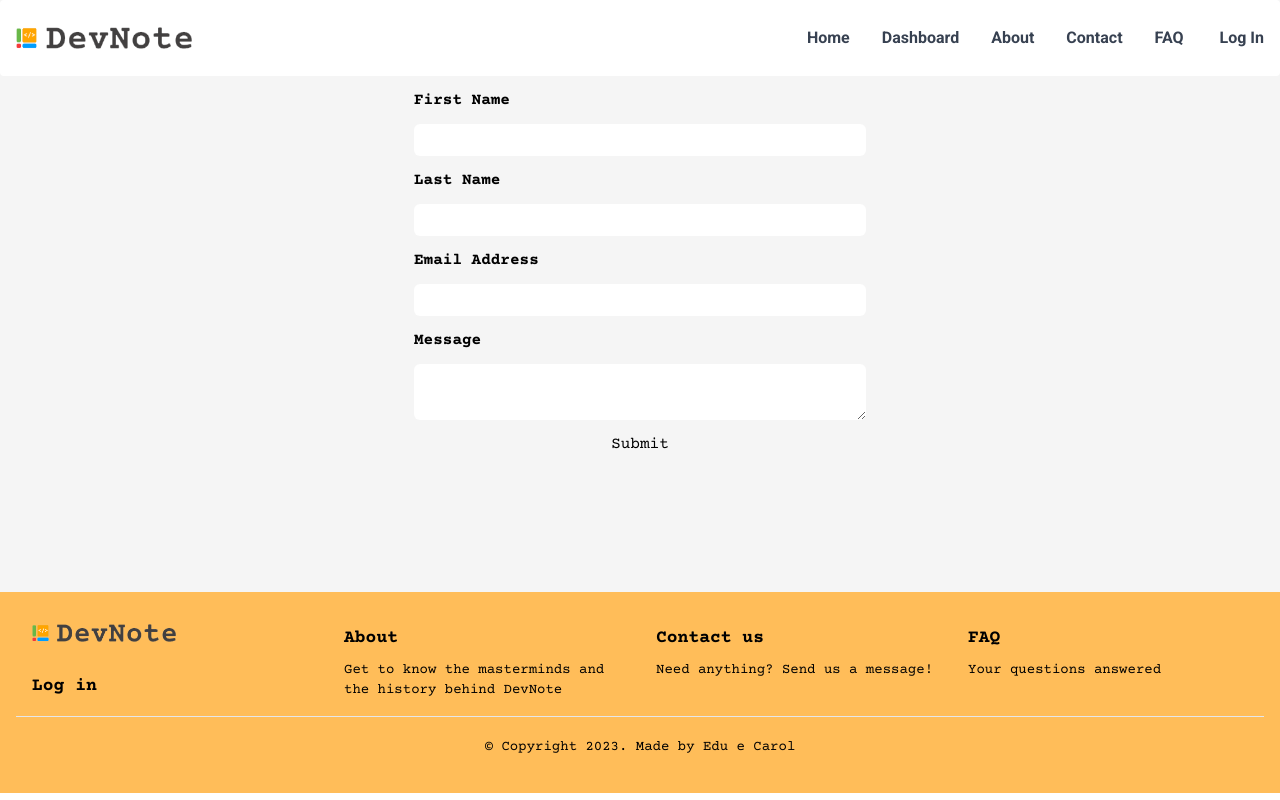
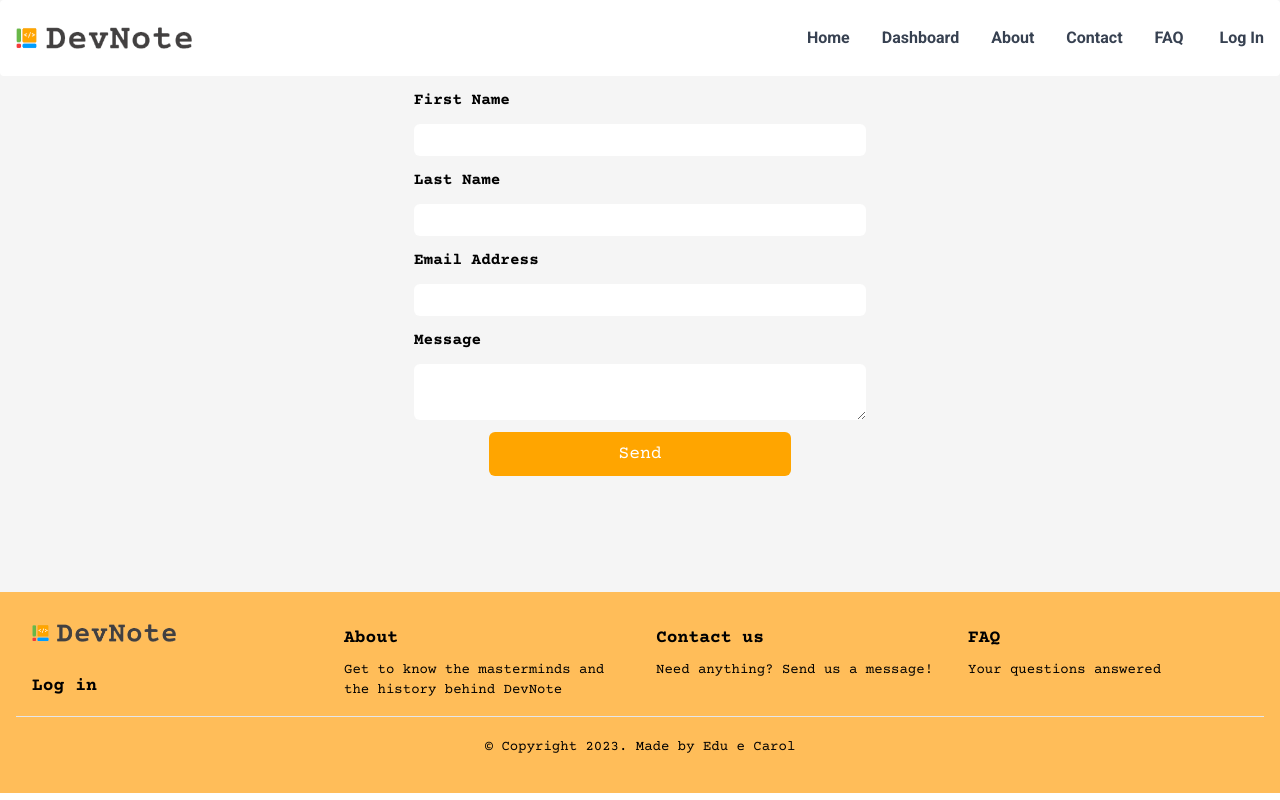
Before and after one commit to edukaki/devlist, a React (Create React App) app: page /contact in a window 1280 px wide. Built offline with nearby package versions, Linux system fonts and the light colour scheme; no server answers.

Commit message:
feat(contact): add style on send button

```diff
--- a/src/components/ContactForm/index.jsx
+++ b/src/components/ContactForm/index.jsx
@@ -84,7 +84,7 @@ const ContactForm = () => {
                 <div>{contact.errors.message}</div>
             ) : null}
 
-            <button type="submit">Submit</button>
+                <button type="submit" className="bg-orange text-white text-lg p-2 rounded-md w-8/12 m-auto">Send</button>
         </form>
     );
 };
```
